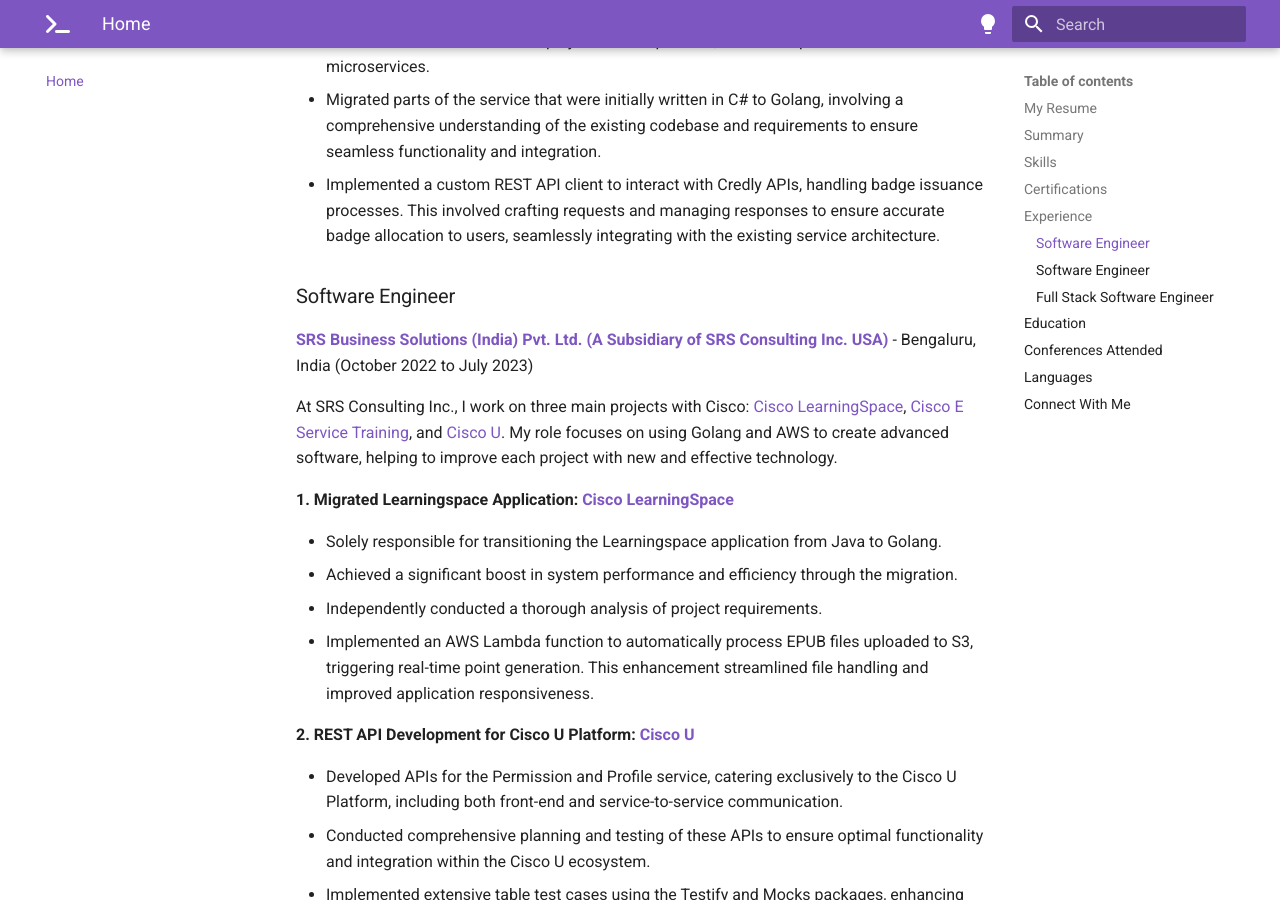
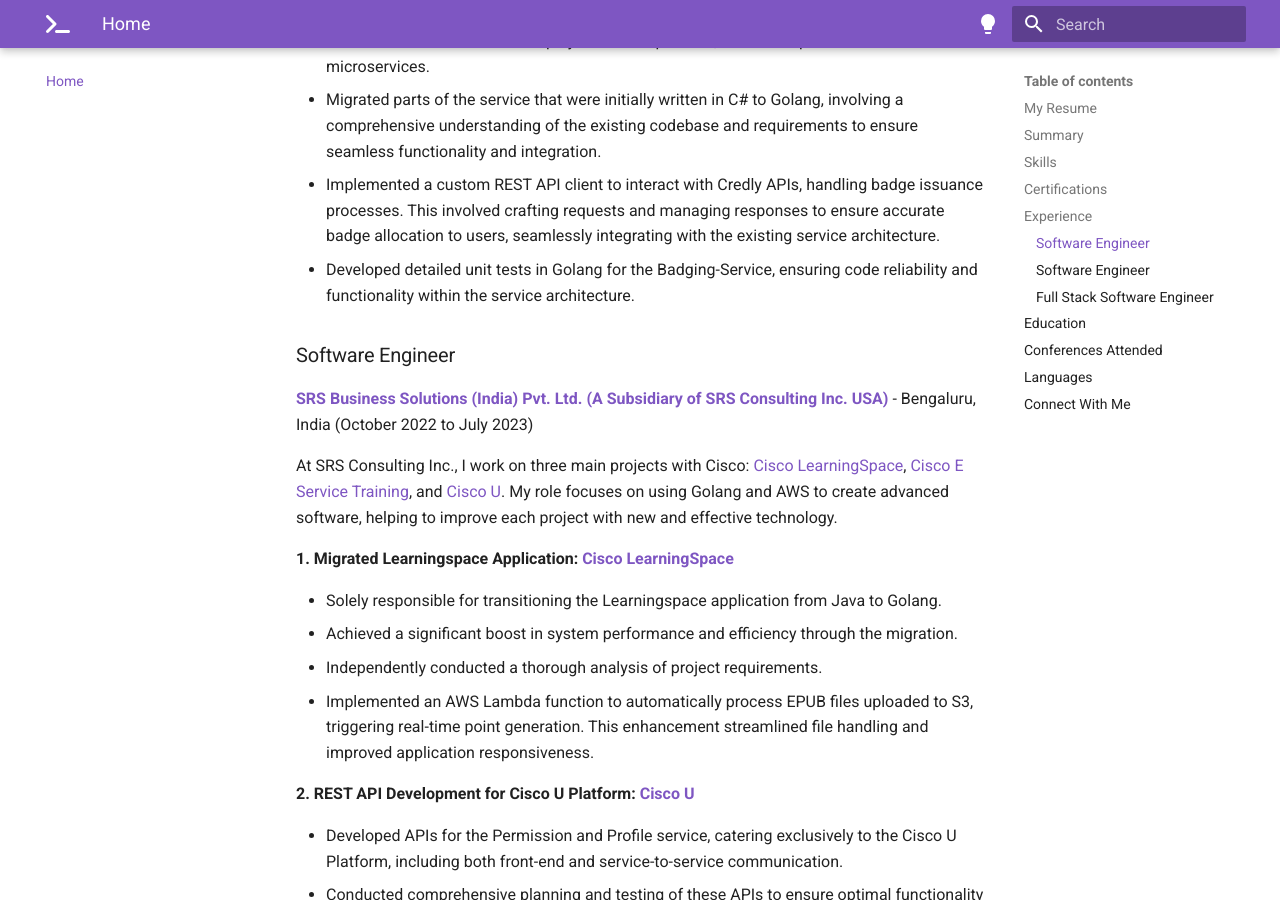
Before and after one commit to imyashkale/portfolio, an MkDocs documentation site: the page built from docs/index.md, in a window 1280 px wide and 900 px high, scrolled down 2824 px. Built offline with MkDocs 1.6.1 and Material for MkDocs 9.7.7, drawn with Linux system fonts in a browser that asks for light colours; part of the change alters nothing that is shown.

Commit message:
Badging Service Experience Updated

```diff
--- a/docs/index.md
+++ b/docs/index.md
@@ -16,7 +16,7 @@ I have detailed my professional experiences, skills, and accomplishments in my r
 
 <!-- markdownlint-disable MD033 -->
 <div style="text-align: center;">
-    <a href="../static/resume/Yash_Kale_Resume_v1.6.pdf" class="md-button md-button--primary" download="Yash_Kale_Resume.pdf">Download My Resume</a>
+    <a href="../static/resume/Yash_Kale_Resume_v1.7.pdf" class="md-button md-button--primary" download="Yash_Kale_Resume.pdf">Download My Resume</a>
 </div>
 
 ## Summary
@@ -94,6 +94,7 @@ At Relanto, a service-based company, I am deployed as a client-facing developer
 - Focused on efficient service deployment and operation, with an emphasis on interaction with microservices.
 - Migrated parts of the service that were initially written in C# to Golang, involving a comprehensive understanding of the existing codebase and requirements to ensure seamless functionality and integration.
 - Implemented a custom REST API client to interact with Credly APIs, handling badge issuance processes. This involved crafting requests and managing responses to ensure accurate badge allocation to users, seamlessly integrating with the existing service architecture.
+- Developed detailed unit tests in Golang for the Badging-Service, ensuring code reliability and functionality within the service architecture.
 
 <!-- markdownlint-disable MD024 -->
 ### Software Engineer
```
Also changed, not shown: 1 other file.
